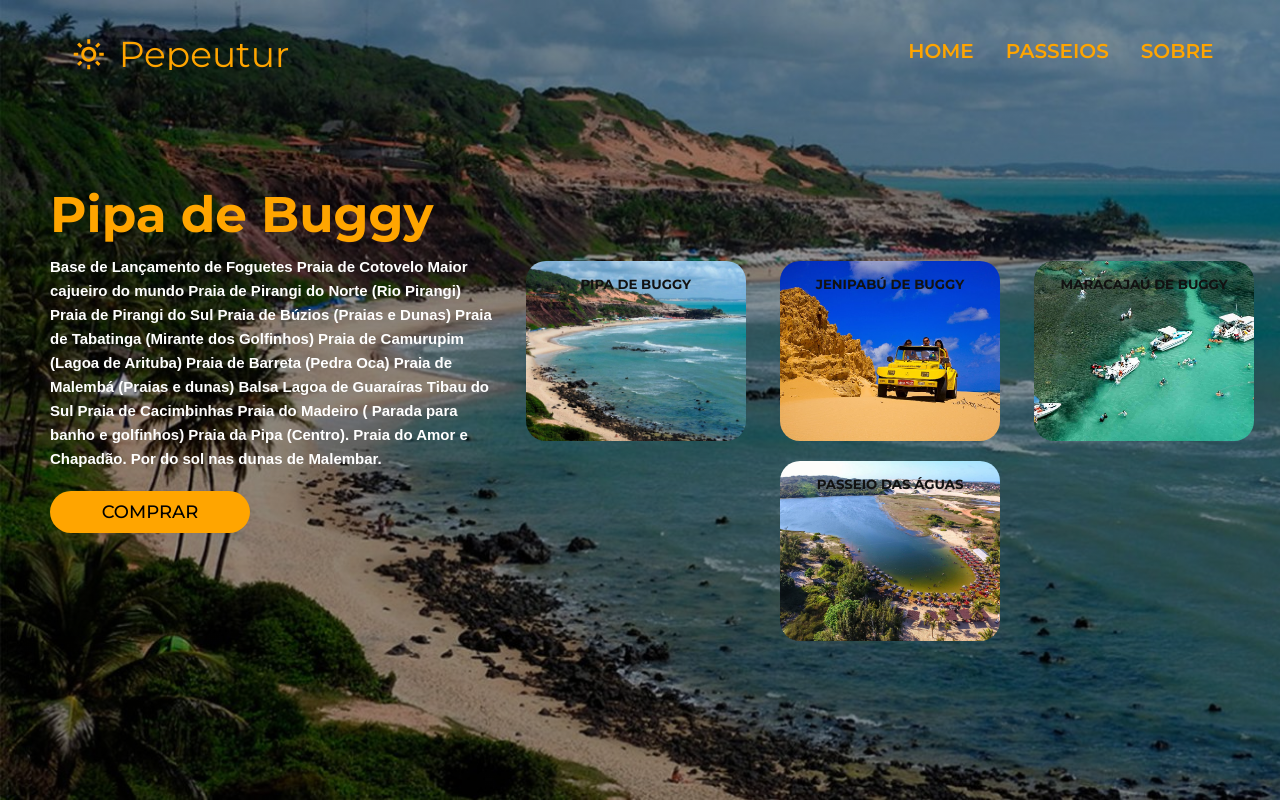
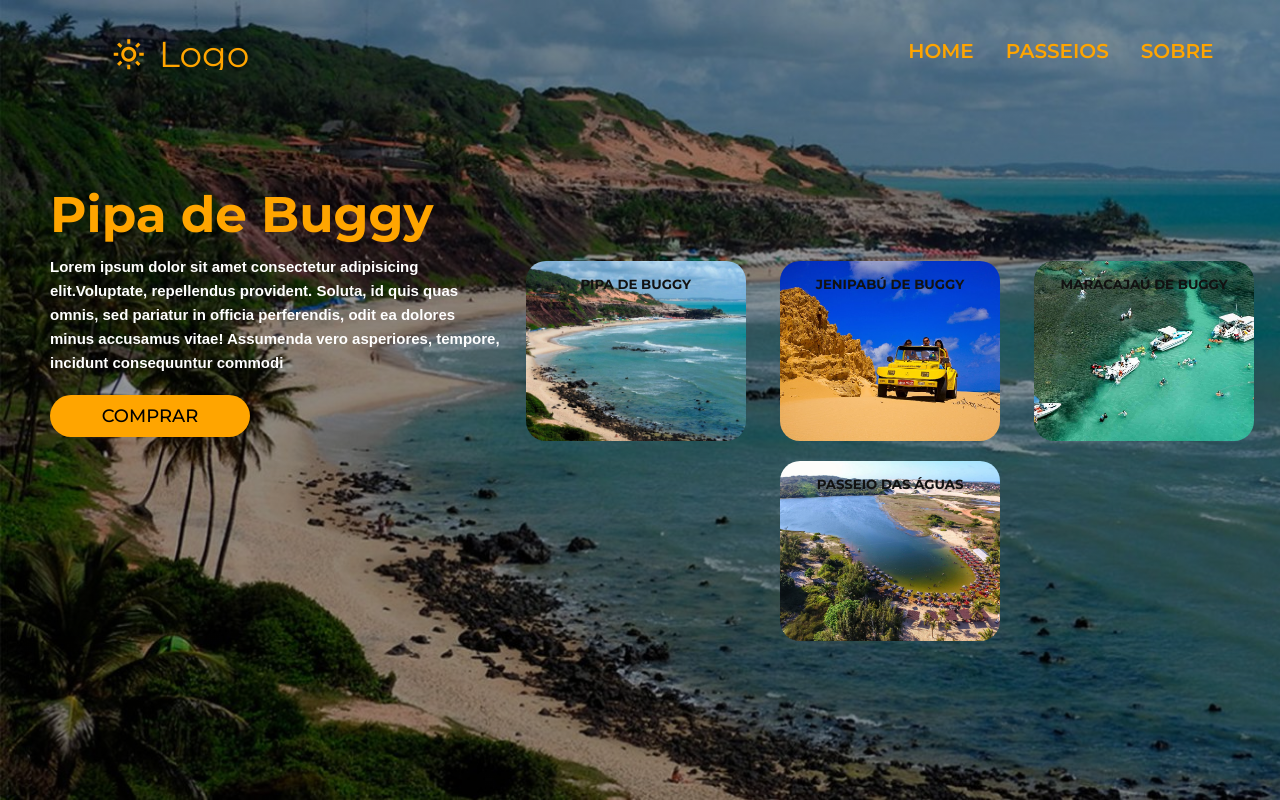
Before and after one commit to juniormelo26/landing-page-turismo, a plain HTML site: page index.html in a window 1280 px wide. Both pictures are taken after a click on the element "PIPA DE BUGGY". Drawn offline with nearby package versions, Linux system fonts and the light colour scheme.

Commit message:
Alterado index.html

```diff
--- a/index.html
+++ b/index.html
@@ -5,10 +5,24 @@
     <meta charset="UTF-8">
     <meta http-equiv="X-UA-Compatible" content="IE=edge">
     <meta name="viewport" content="width=device-width, initial-scale=1.0">
+    <title>Passeios de Buggy</title>
+    <meta name="description" content=" landing page de turismo" />
+    <meta name="robots" content="index, follow, max-snippet:-1, max-image-preview:large, max-video-preview:-1" />
+    <meta name="keywords" content="passeio de buggy, passeio turistico" />
+    <link rel="canonical" href="https://juniormelo.dev.br/lading-page2/" />
+    <meta property="og:locale" content="pt_BR" />
+    <meta property="og:type" content="website" />
+    <meta property="og:title" content="Passeios de Buggy em Natal/RN" />
+    <meta property="og:description"
+        content="Empresa líder em passeios turísticos em Natal e região. Temos os melhores preços e o melhor serviço. Confira!" />
+    <meta property="og:url" content="https://juniormelo.dev.br/" />
+    <meta property="og:site_name" content="Passeios Buggy" />
+    <meta name="author" content="Junior Melo -+5584988147799">
     <link rel="stylesheet" href="./css/style.css">
+
     <!-- box icons -->
     <link href='https://unpkg.com/boxicons@2.1.1/css/boxicons.min.css' rel='stylesheet'>
-    <title>Landing Page 2</title>
+    <title>Empresa - Passeios de Buggy </title>
 </head>
 
 <body>
@@ -19,7 +33,7 @@
                     <div class="container">
                         <div class="logo">
                             <i class='bx bx-sun'></i>
-                            Pepeutur
+                            Logo
                         </div>
 
                         <div class="links">
@@ -40,18 +54,13 @@
             <div class="container">
                 <div class="collums">
                     <div class="collum-left">
-                        <h1>PepeuTur</h1>
-                        <p>A PepeuTur é líder em passeios turísticos em Natal e região.
-                            Somos uma equipe com experiência e nohow no turismo de aproximadamente 20 anos,
-                            especializados em roteiros de praias, dunas e lagoas.
-                            Focados em fazer passeios de excelência, buscando realizar sonhos.
-                            Equipe credenciada pela SETUR (Secretaria Do Estado do RN)</p>
-                        <!-- <p>Base de Lançamento de Foguetes Praia de Cotovelo Maior cajueiro do mundo Praia de Pirangi do
-                            Norte (Rio Pirangi) Praia de Pirangi do Sul Praia de Búzios (Praias e Dunas) Praia de
-                            Tabatinga (Mirante dos Golfinhos) Praia de Camurupim (Lagoa de Arituba) Praia de Barreta
-                            (Pedra Oca) Praia de Malembá (Praias e dunas) Balsa Lagoa de Guaraíras Tibau do Sul Praia de
-                            Cacimbinhas Praia do Madeiro ( Parada para banho e golfinhos) Praia da Pipa (Centro). Praia
-                            do Amor e Chapadão. Por do sol nas dunas de Malembar.</p> -->
+                        <h1>EmpresaTur</h1>
+                        <p>Lorem ipsum dolor sit amet consectetur adipisicing elit.
+                            Voluptate, repellendus provident. Soluta, id quis quas omnis,
+                            sed pariatur in officia perferendis, odit ea dolores minus accusamus
+                            vitae! Assumenda vero asperiores, tempore, incidunt consequuntur commodi
+                            non beatae ullam nulla blanditiis dolores dolore adipisci saepe consectetur
+                            ex est, maxime rem quos officiis.</p>
                         <button>comprar</button>
                     </div>
                     <div class="collum-right">
--- a/js/script.js
+++ b/js/script.js
@@ -5,33 +5,28 @@ const card4 = document.querySelector('.card4');
 const bg = document.querySelector('.general');
 const title = document.querySelector('h1');
 const textCard = document.querySelector('p');
-//const titleCard = document.querySelector('h5')[0];
 const colorTitle = '#FFA500';
 
 card1.addEventListener('click', () =>{
     bg.style.backgroundImage = "linear-gradient(rgba(0,0,0,0.4), rgba(0,0,0,0.4)),url('img/pipa.jpg')";
     title.innerText = 'Pipa de Buggy';
-    //textCard.innerText = '';
-    textCard.innerText = 'Base de Lançamento de Foguetes Praia de Cotovelo Maior cajueiro do mundo Praia de Pirangi do Norte (Rio Pirangi) Praia de Pirangi do Sul Praia de Búzios (Praias e Dunas) Praia de Tabatinga (Mirante dos Golfinhos) Praia de Camurupim (Lagoa de Arituba) Praia de Barreta (Pedra Oca) Praia de Malembá (Praias e dunas) Balsa Lagoa de Guaraíras Tibau do Sul Praia de Cacimbinhas Praia do Madeiro ( Parada para banho e golfinhos) Praia da Pipa (Centro). Praia do Amor e Chapadão. Por do sol nas dunas de Malembar.';
+    textCard.innerText = 'Lorem ipsum dolor sit amet consectetur adipisicing elit.Voluptate, repellendus provident. Soluta, id quis quas omnis, sed pariatur in officia perferendis, odit ea dolores minus accusamus vitae! Assumenda vero asperiores, tempore, incidunt consequuntur commodi';
 });
 card2.addEventListener('click', () =>{
     bg.style.backgroundImage = "linear-gradient(rgba(0,0,0,0.4), rgba(0,0,0,0.4)),url('img/buggyPepeu.jpg')";
     title.innerText = 'Dunnas de Jenipabú';
-    /* title.style.fontSize = '50px'; */
-    //textCard.innerText = '';
-    textCard.innerText = 'Via costeira - Praias urbanas. Praia de Redinha - Aquário de Natal. Praia de Santa Rita. Praia de Genipabu (Dunas, praia, lagoa, esquibunda, sandboard e dromedário) Rio Ceará Mirim (travessia de balsa) Praia de Barra do Rio Praia de Graçandú Dunas de Pitangui Lagoa de Pitangui (Parada para banho) Dunas Douradas(Parada pra fotos) Mirante de Pitangui Praia de Pitangui Parada pra banho no Rio Pratagi(caipifrutas e espetinhos) Praia de Jacumã (Dunas, praia, lagoa, aerobunda, toboágua e skybunda). Praia de Porto Mirim. Praia de Muriú (Parada para almoço).'
+    textCard.innerText = 'Lorem ipsum dolor sit amet consectetur adipisicing elit.Voluptate, repellendus provident. Soluta, id quis quas omnis,'
 })
 card3.addEventListener('click', () =>{
     bg.style.backgroundImage = "linear-gradient(rgba(0,0,0,0.4), rgba(0,0,0,0.4)),url('img/parrachos.jpg')";
     title.innerText = 'Parrachos de Maracajaú';
-    /* title.style.fontSize = '50px'; */
-    textCard.innerText = 'Maracajaú é uma viagem para o Litoral Norte do estado, conhecida também, como Caribe Brasileiro que fica a 70km de Natal, com parada na praia de Maracajaú, onde você pode optar por realizar nos parrachos à 7km da praia, o mergulho, feito nos recifes de corais, durante a maré baixa, dentro de um verdadeiro aquário natural. O trajeto pode ser feito de lancha ou catamarã. O passeio pode ser feito: Buggy - É feito pelo litoral, conhecendo uma média de 20 praias - o mergulho no passeio de buggy é opcional. Van - vai pela BR 101 Opcional - mergulho de cilindro';
+    textCard.innerText = 'Lorem ipsum dolor sit amet consectetur adipisicing elit.Voluptate, repellendus provident. Soluta, id quis quas omnis,Lorem ipsum dolor sit amet consectetur adipisicing elit.Voluptate, repellendus provident. Soluta, id quis quas omnis,';
 })
 card4.addEventListener('click', () =>{
     bg.style.backgroundImage = "linear-gradient(rgba(0,0,0,0.4), rgba(0,0,0,0.4)),url('img/lagoaPitangui.jpg')";
     title.innerText = 'Passeios da Águas';
-    /* title.style.fontSize = '50px'; */
-    textCard.innerText = 'Base de lançamento de foguetes Parada no Museu Aeroespacial Praia de Cotovelo (parada para foto no mirante) Maior cajueiro do mundo Lagoa de Alcançuz Lagoa de Carcará Lagoa de Arituba Praia de Camurupim Praia de Tabatinga Mirante dos golfinhos em Tabatinga Praia de Búzios Dunas de Búzios';
+
+    textCard.innerText = 'Lorem ipsum dolor sit amet consectetur adipisicing elit.Voluptate, repellendus provident. Soluta, id quis quas omnis,Lorem ipsum dolor sit amet consectetur adipisicing elit.Voluptate, repellendus provident. Soluta, id quis quas omnis,';
 })
 
 /* MENU MOBILE */
```
